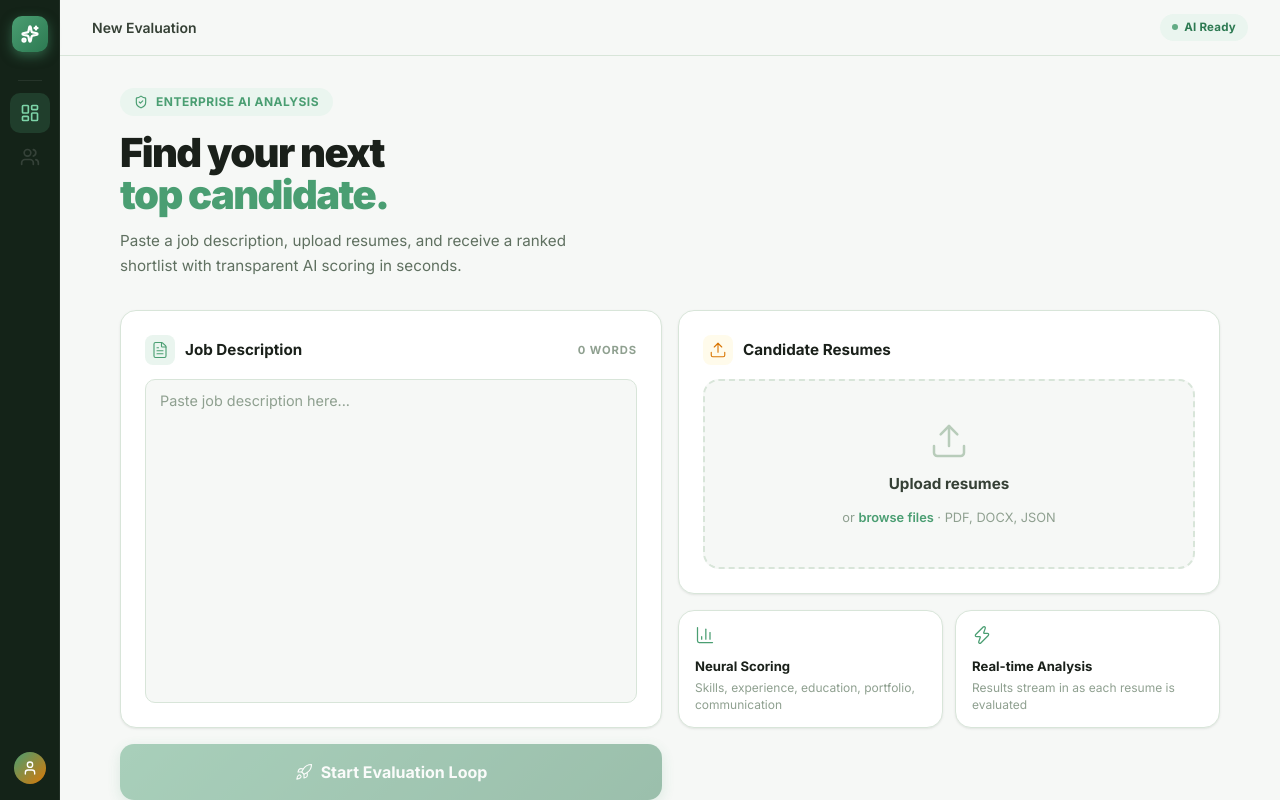
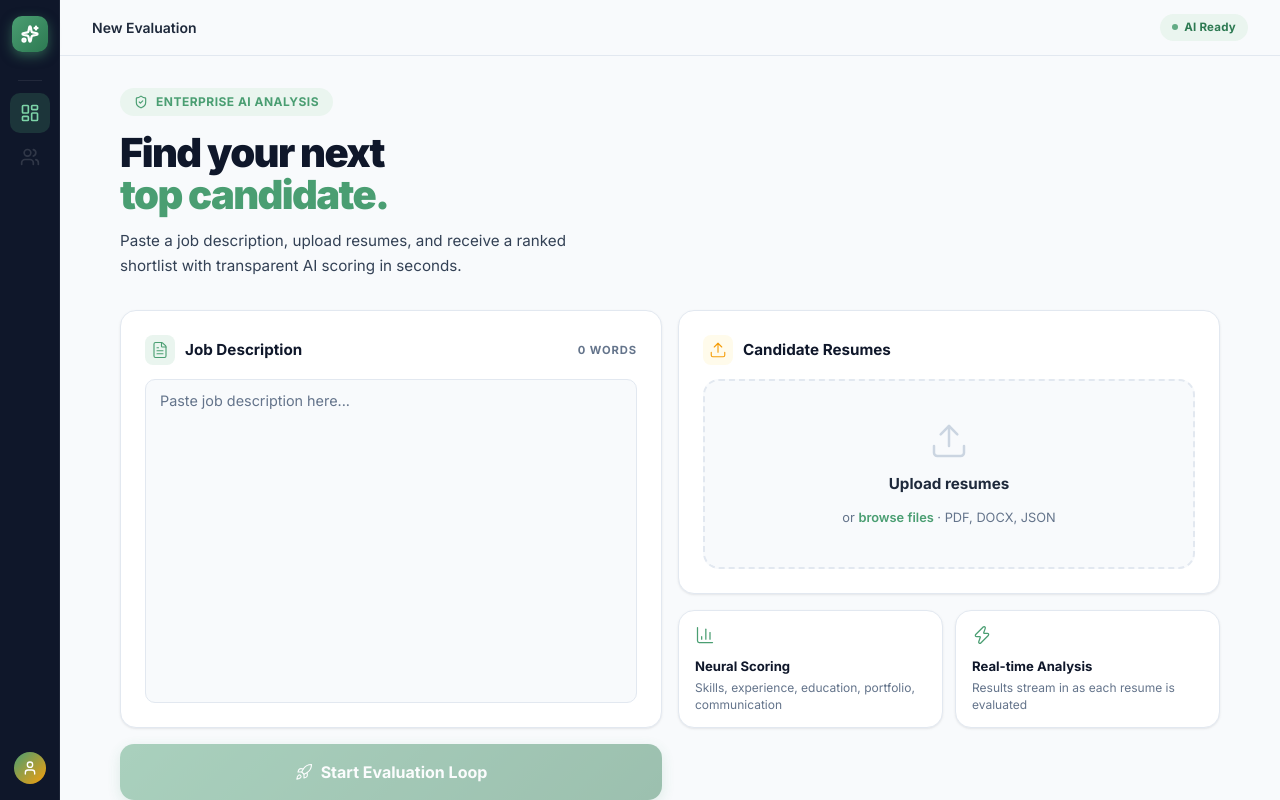
Before and after one commit to Mundriben10/HR_Agent, a React (Vite) app in the folder frontend/: page / in a window 1280 px wide. Built offline with nearby package versions, Linux system fonts and the light colour scheme.

Commit message:
UI Polish: Refined color palette, explicitly added category colors and weights in UI, and improved Modal readability

```diff
--- a/frontend/src/components/ResultsDashboard.jsx
+++ b/frontend/src/components/ResultsDashboard.jsx
@@ -16,22 +16,38 @@ const AVATAR_PALETTES = [
   ['#d1fae5','#065f46'],['#fef3c7','#92400e'],['#fee2e2','#991b1b'],
 ];
 
-const sc = s => s >= 8 ? 'var(--emerald)' : s >= 5 ? 'var(--amber)' : 'var(--rose)';
+const sc = s => s > 7.5 ? 'var(--emerald)' : s >= 4 ? 'var(--amber)' : 'var(--rose)';
 const rc = r => r === 'Hire' ? 'hire' : r === 'No-Hire' ? 'nohire' : 'hold';
 
+/* ── CATEGORY HELPER ── */
+const getCategory = s => s > 7.5 ? 'Excellent' : s >= 4 ? 'Average' : 'Poor';
+const getCatColor = s => s > 7.5 ? 'var(--emerald)' : s >= 4 ? 'var(--amber)' : 'var(--rose)';
+
 /* ── MINI DIMENSION BARS (inside card) ── */
-const DimBars = ({ candidate, isDark }) => (
-  <div style={{ display:'flex', flexDirection:'column', gap:5 }}>
+const DimBars = ({ candidate }) => (
+  <div style={{ display:'flex', flexDirection:'column', gap:10 }}>
     {Object.entries(DIM).map(([k, m]) => {
       const s = candidate[k]?.score ?? 0;
+      const weight = Math.round(W[k] * 100);
+      const category = getCategory(s);
+      const color = getCatColor(s);
+
       return (
-        <div key={k} style={{ display:'flex', alignItems:'center', gap:8 }}>
-          <div style={{ color: isDark ? 'rgba(255,255,255,.45)' : 'var(--ink-4)', display: 'flex' }}>{m.icon}</div>
-          <span style={{ fontSize:'.65rem', color: isDark ? 'rgba(255,255,255,.45)' : 'var(--ink-4)', width:66, flexShrink:0 }}>{m.label}</span>
-          <div className="mini-bar" style={{ flex:1, background: isDark ? 'rgba(255,255,255,.1)' : 'var(--sand-100)' }}>
-            <div className="mini-bar-fill" style={{ width:`${s*10}%`, background: sc(s) }} />
+        <div key={k} style={{ display:'flex', flexDirection: 'column', gap:6 }}>
+          <div style={{ display:'flex', justifyContent:'space-between', alignItems: 'center' }}>
+            <div style={{ display: 'flex', alignItems: 'center', gap: 6 }}>
+              <span style={{ color: 'var(--ink-4)', display: 'flex' }}>{m.icon}</span>
+              <span style={{ fontSize:'.75rem', fontWeight: 600, color: 'var(--ink-2)' }}>
+                {m.label} <span style={{ color: 'var(--ink-4)', fontWeight: 500 }}>({weight}%)</span>
+              </span>
             </div>
-          <span style={{ fontSize:'.65rem', fontWeight:700, color: isDark ? 'rgba(255,255,255,.7)' : 'var(--ink-3)', width:16, textAlign:'right' }}>{s}</span>
+            <span style={{ fontSize:'.7rem', fontWeight:800, color, padding: '2px 8px', borderRadius: 6, background: `${color}15` }}>
+              {category} · {s}/10
+            </span>
+          </div>
+          <div className="mini-bar" style={{ flex:1, background: 'var(--sand-100)' }}>
+            <div className="mini-bar-fill" style={{ width:`${s*10}%`, background: color }} />
+          </div>
         </div>
       );
     })}
@@ -39,20 +55,20 @@ const DimBars = ({ candidate, isDark }) => (
 );
 
 /* ── SCORE RING ── */
-const Ring = ({ score, size=90, isDark }) => {
+const Ring = ({ score, size=90 }) => {
   const color = sc(score);
   return (
     <div className="score-ring" style={{
       width:size, height:size,
-      background:`conic-gradient(${color} ${score*10}%, ${isDark?'rgba(255,255,255,.07)':'var(--sand-100)'} 0)`,
+      background:`conic-gradient(${color} ${score*10}%, var(--sand-100) 0)`,
       borderRadius:'50%'
     }}>
       <div className="score-ring-inner" style={{
         width:size-14, height:size-14,
-        background: isDark ? '#1e1a2e' : '#fff'
+        background: '#fff'
       }}>
         <span style={{ fontSize: size<80?'1.1rem':'1.4rem', fontWeight:900, color, letterSpacing:'-.03em', lineHeight:1 }}>{score.toFixed(1)}</span>
-        <span style={{ fontSize:'.55rem', color: isDark?'rgba(255,255,255,.4)':'var(--ink-4)', fontWeight:700, marginTop:1 }}>/ 10</span>
+        <span style={{ fontSize:'.55rem', color: 'var(--ink-4)', fontWeight:700, marginTop:1 }}>/ 10</span>
       </div>
     </div>
   );
@@ -101,36 +117,44 @@ const Modal = ({ candidate, onClose, onSave }) => {
         </div>
 
         {/* Body */}
-        <div style={{ display:'flex', flex:1, overflow:'hidden' }}>
+        <div style={{ display:'flex', flex:1, overflow:'hidden', background: '#fff' }}>
           {/* Rubric list */}
-          <div style={{ flex:1, overflowY:'auto', padding:'20px 24px', display:'flex', flexDirection:'column', gap:12, background:'var(--sand-50)' }}>
+          <div style={{ flex:1, overflowY:'auto', padding:'20px 24px', display:'flex', flexDirection:'column', gap:16 }}>
             <p className="label">Scoring Dimensions</p>
             {Object.entries(DIM).map(([k,m]) => {
               const orig = candidate[k] || {};
               const changed = edits[k] !== (orig.score||0);
+              const category = getCategory(edits[k]);
+              const color = getCatColor(edits[k]);
+
               return (
-                <div key={k} className="card" style={{ padding:'14px 18px' }}>
-                  <div style={{ display:'flex', justifyContent:'space-between', alignItems:'center', marginBottom:10 }}>
+                <div key={k} className="card" style={{ padding:'16px 20px', borderLeft: changed ? `3px solid var(--violet)` : `1px solid var(--sand-200)` }}>
+                  <div style={{ display:'flex', justifyContent:'space-between', alignItems:'center', marginBottom:12 }}>
                     <div style={{ display:'flex', alignItems:'center', gap:8 }}>
-                      <div style={{ color: 'var(--violet)' }}>{m.icon}</div>
-                      <span style={{ fontWeight:600, fontSize:'.875rem' }}>{m.label}</span>
-                      <span style={{ fontSize:'.7rem', padding:'2px 7px', borderRadius:20, background:'var(--sand-100)', color:'var(--ink-4)', fontWeight:700 }}>
+                      <div style={{ color: 'var(--ink-4)' }}>{m.icon}</div>
+                      <span style={{ fontWeight:700, fontSize:'.9rem', color: 'var(--ink-2)' }}>{m.label}</span>
+                      <span style={{ fontSize:'.7rem', padding:'2px 8px', borderRadius:20, background:'var(--sand-100)', color:'var(--ink-4)', fontWeight:700 }}>
                         {Math.round(W[k]*100)}%
                       </span>
                     </div>
+                    <div style={{ display:'flex', alignItems:'center', gap:14 }}>
+                      <span style={{ fontSize:'.75rem', fontWeight: 800, color, padding: '4px 10px', borderRadius: 6, background: `${color}15` }}>
+                        {category}
+                      </span>
                       <div style={{ display:'flex', alignItems:'center', gap:6 }}>
                         <input type="number" min="0" max="10" value={edits[k]}
                           onChange={e=>setEdits(p=>({...p,[k]:Math.max(0,Math.min(10,+e.target.value))}))}
-                        style={{ width:48, padding:'5px 8px', textAlign:'center', fontWeight:800, fontSize:'.95rem',
+                          style={{ width:54, padding:'6px 8px', textAlign:'center', fontWeight:800, fontSize:'.95rem',
                             border:`1.5px solid ${changed?'var(--violet)':'var(--sand-200)'}`,
                             borderRadius:8, background:changed?'var(--violet-bg)':'#fff',
-                          color:sc(edits[k]), outline:'none', fontFamily:'inherit' }}
+                            color, outline:'none', fontFamily:'inherit' }}
                         />
                         <span style={{ fontSize:'.75rem', color:'var(--ink-4)' }}>/10</span>
                       </div>
                     </div>
-                  <div style={{ height:5, background:'var(--sand-100)', borderRadius:100, overflow:'hidden', marginBottom:10 }}>
-                    <div style={{ height:'100%', width:`${edits[k]*10}%`, background:sc(edits[k]), borderRadius:100, transition:'width .5s' }} />
+                  </div>
+                  <div style={{ height:6, background:'var(--sand-100)', borderRadius:100, overflow:'hidden', marginBottom:12 }}>
+                    <div style={{ height:'100%', width:`${edits[k]*10}%`, background:color, borderRadius:100, transition:'width .3s, background .3s' }} />
                   </div>
                   {orig.justification && (
                     <p style={{ fontSize:'.78rem', color:'var(--ink-3)', lineHeight:1.55, paddingLeft:10, borderLeft:'2px solid var(--sand-200)' }}>
@@ -228,23 +252,23 @@ const ResultsDashboard = ({ results: init, onReset }) => {
 
       {/* TOP CANDIDATE — big feature card */}
       {top && (
-        <div className="candidate-card top-card fade-up" style={{ marginBottom:20, flexDirection:'row', alignItems:'center', gap:28, padding:'28px 32px' }} onClick={()=>setSelected(top)}>
+        <div className="candidate-card fade-up" style={{ marginBottom:20, flexDirection:'row', alignItems:'center', gap:28, padding:'28px 32px', borderColor: 'var(--violet)', boxShadow: '0 0 0 1px rgba(74,158,114,.15), var(--shadow-2)' }} onClick={()=>setSelected(top)}>
           <div style={{ position:'relative', flexShrink:0 }}>
-            <Ring score={top.total_score||0} size={110} isDark />
+            <Ring score={top.total_score||0} size={110} />
             <div style={{ position:'absolute', top:-6, left:-6, background:'#fbbf24', borderRadius:'50%', width:26, height:26, display:'flex', alignItems:'center', justifyContent:'center', color: '#b45309', boxShadow:'0 2px 8px rgba(0,0,0,.2)' }}>
               <Trophy size={14} strokeWidth={2.5} />
             </div>
           </div>
           <div style={{ flex:1 }}>
             <div style={{ display:'flex', alignItems:'center', gap:10, marginBottom:8 }}>
-              <h2 style={{ fontSize:'1.5rem', fontWeight:800, letterSpacing:'-.025em', color:'#fff' }}>{top.candidate_name}</h2>
-              <span className={`tag tag-${rc(top.recommendation)}`} style={{ background:'rgba(255,255,255,.1)', color:'#fff', border:'1px solid rgba(255,255,255,.15)' }}>{top.recommendation}</span>
-              {top.is_overridden && <span className="tag" style={{ background:'rgba(91,76,219,.3)', color:'#c4bbff' }}>Edited</span>}
+              <h2 style={{ fontSize:'1.5rem', fontWeight:800, letterSpacing:'-.025em', color:'var(--ink-2)' }}>{top.candidate_name}</h2>
+              <span className={`tag tag-${rc(top.recommendation)}`}>{top.recommendation}</span>
+              {top.is_overridden && <span className="tag" style={{ background:'var(--violet-bg)', color:'var(--violet)' }}>Edited</span>}
             </div>
-            <p style={{ fontSize:'.85rem', color:'rgba(255,255,255,.5)', marginBottom:16 }}>Ranked #1 out of {candidates.length} candidates · Highest match score</p>
-            <DimBars candidate={top} isDark />
+            <p style={{ fontSize:'.85rem', color:'var(--ink-3)', marginBottom:16 }}>Ranked #1 out of {candidates.length} candidates · Highest match score</p>
+            <DimBars candidate={top} />
           </div>
-          <button className="btn" style={{ background:'rgba(255,255,255,.12)', color:'#fff', border:'1px solid rgba(255,255,255,.15)', flexShrink:0, gap: '8px' }}>
+          <button className="btn btn-ghost" style={{ flexShrink:0, gap: '8px' }}>
             Inspect Profile <Search size={16} strokeWidth={1.5} />
           </button>
         </div>
@@ -279,7 +303,7 @@ const ResultsDashboard = ({ results: init, onReset }) => {
               <div style={{ display:'flex', alignItems:'center', gap:14 }}>
                 <Ring score={score} size={70} />
                 <div style={{ flex:1 }}>
-                  <DimBars candidate={c} isDark={false} />
+                  <DimBars candidate={c} />
                 </div>
               </div>
 
--- a/frontend/src/index.css
+++ b/frontend/src/index.css
@@ -1,33 +1,33 @@
 @import url('https://fonts.googleapis.com/css2?family=Inter:ital,wght@0,300;0,400;0,500;0,600;0,700;0,800;0,900;1,400&display=swap');
 
 :root {
-  --sand-50: #f6f8f6;
-  --sand-100: #edf2ed;
-  --sand-200: #d8e5d9;
-  --sand-300: #b8ccba;
-  --ink: #1a201a;
-  --ink-2: #354035;
-  --ink-3: #5f7060;
-  --ink-4: #8fa090;
+  --sand-50: #f8fafc;
+  --sand-100: #f1f5f9;
+  --sand-200: #e2e8f0;
+  --sand-300: #cbd5e1;
+  --ink: #0f172a;
+  --ink-2: #1e293b;
+  --ink-3: #334155;
+  --ink-4: #64748b;
   /* ── Brand: Sage Green ── */
   --violet: #4a9e72;
   --violet-2: #5fb88a;
   --violet-bg: #eaf5ef;
-  --sidebar-bg: #142318;
+  --sidebar-bg: #0f172a;
   /* ── Semantic ── */
-  --emerald: #059669;
+  --emerald: #10b981;
   --emerald-bg: #ecfdf5;
-  --amber: #d97706;
+  --amber: #f59e0b;
   --amber-bg: #fffbeb;
-  --rose: #e11d48;
+  --rose: #f43f5e;
   --rose-bg: #fff1f2;
   --sidebar-w: 60px;
   --topbar-h: 56px;
   --radius: 16px;
   --radius-sm: 10px;
-  --shadow-1: 0 1px 3px rgba(20,35,24,.06),0 1px 2px rgba(20,35,24,.04);
-  --shadow-2: 0 4px 12px rgba(20,35,24,.08),0 2px 4px rgba(20,35,24,.04);
-  --shadow-3: 0 12px 32px rgba(20,35,24,.10),0 4px 8px rgba(20,35,24,.06);
+  --shadow-1: 0 1px 3px rgba(15,23,42,.06),0 1px 2px rgba(15,23,42,.04);
+  --shadow-2: 0 4px 12px rgba(15,23,42,.08),0 2px 4px rgba(15,23,42,.04);
+  --shadow-3: 0 12px 32px rgba(15,23,42,.10),0 4px 8px rgba(15,23,42,.06);
 }
 
 *,*::before,*::after{box-sizing:border-box;margin:0;padding:0;}
@@ -121,14 +121,8 @@ body{font-family:'Inter',sans-serif;background:var(--sand-50);color:var(--ink);-
   display:flex;flex-direction:column;gap:16px;
 }
 .candidate-card:hover{
-  box-shadow:var(--shadow-3);border-color:rgba(91,76,219,.3);
+  box-shadow:var(--shadow-3);border-color:rgba(74,158,114,.4);
   transform:translateY(-2px);
-}
-.candidate-card.top-card{
-  background:linear-gradient(135deg,#0e1f14 0%,#142c1e 100%);
-  border-color:rgba(74,158,114,.4);
-  box-shadow:var(--shadow-3),0 0 0 1px rgba(74,158,114,.2);
-  color:#fff;
 }
 
 /* ── SCORE RING ── */
@@ -137,11 +131,9 @@ body{font-family:'Inter',sans-serif;background:var(--sand-50);color:var(--ink);-
   background:#fff;border-radius:50%;
   display:flex;align-items:center;justify-content:center;flex-direction:column;
 }
-.top-card .score-ring-inner{background:#1e1a2e;}
 
 /* ── MINI BAR ── */
 .mini-bar{height:4px;border-radius:100px;overflow:hidden;background:var(--sand-100);}
-.top-card .mini-bar{background:rgba(255,255,255,.1);}
 .mini-bar-fill{height:100%;border-radius:100px;transition:width .8s cubic-bezier(.4,0,.2,1);}
 
 /* ── BUTTONS ── */
```
Also changed, not shown: 1 other file (tests, documents, lock files or other folders). Lines whose indentation alone changed are shown as unchanged.
